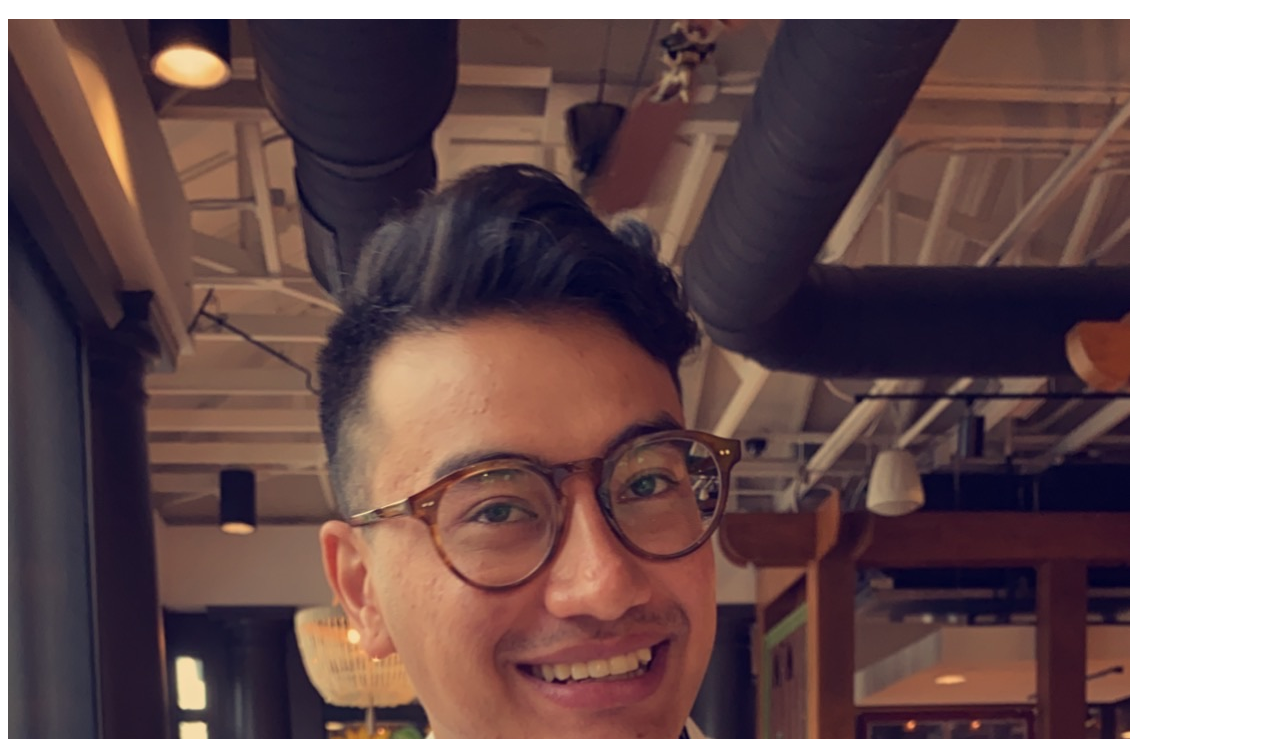
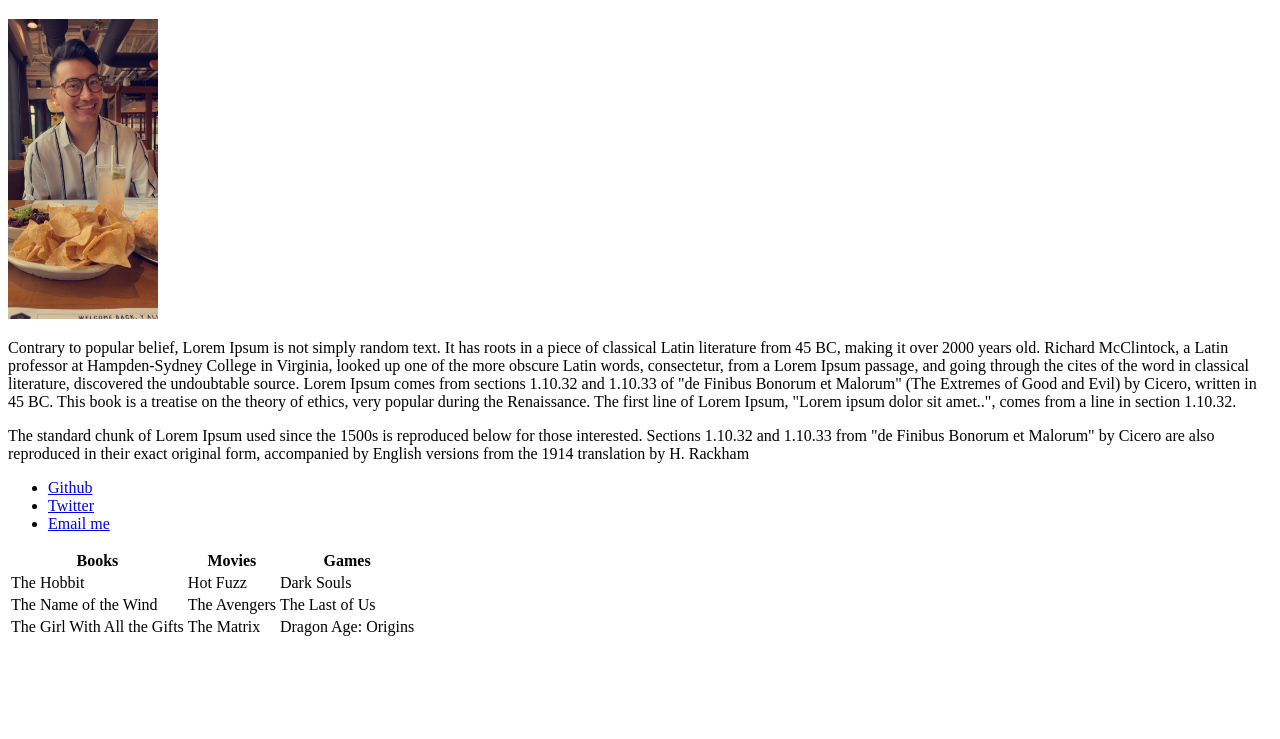
Before and after one commit to saronraut/Html-Test, a plain HTML site: page index.html in a window 1280 px wide. Shown: the part 61-800 px from the top of the page. Drawn offline with Linux system fonts and the light colour scheme.

Commit message:
Update index.html

```diff
--- a/index.html
+++ b/index.html
@@ -9,7 +9,7 @@
 
 <h1>Saron Raut</h1>
 
-<img src="images/IMG_0035.JPG" alt="Saron Raut">
+<img src="images/IMG_0035.JPG" alt="Saron Raut" width="150" height="300">
 
 <p>Contrary to popular belief, Lorem Ipsum is not simply random text.
   It has roots in a piece of classical Latin literature from 45 BC, making it over 2000 years old. Richard McClintock,
```
